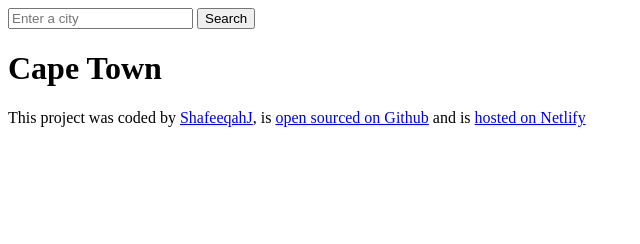
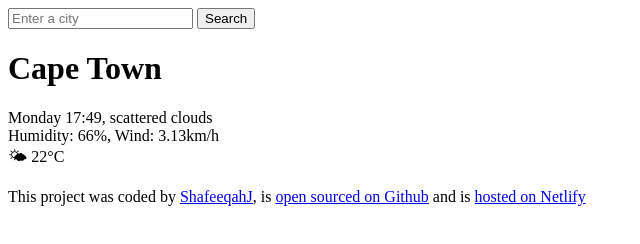
Before and after one commit to ShafeeqahJ/real-weather-app, a plain HTML site: page index.html in a window 1280 px wide. Shown: the whole page, without its empty margins (0-640 px from the left). Drawn offline with Linux system fonts and the light colour scheme.

Commit message:
added some weather components

```diff
--- a/index.html
+++ b/index.html
@@ -17,7 +17,14 @@
     <main>
         <h1>Cape Town</h1>
         <p>
-
+        <div>
+            Monday 17:49, scattered clouds
+            <br>
+            Humidity: 66%, Wind: 3.13km/h
+        </div>
+        <div>
+            🌤 22°C
+        </div>
         </p>
     </main>
     <footer>This project was coded by
```
